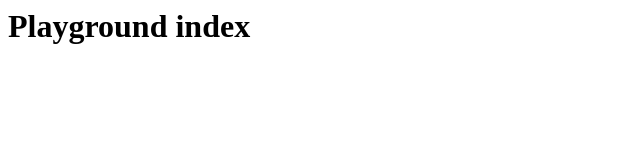
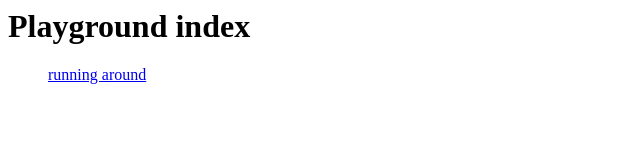
Before and after one commit to arjanbytez/playgound, a plain HTML site: page index.html in a window 1280 px wide. Shown: the whole page, without its empty margins (0-640 px from the left). Drawn offline with Linux system fonts and the light colour scheme.

Commit message:
Update index.html

```diff
--- a/index.html
+++ b/index.html
@@ -1,5 +1,7 @@
 <html>
 <body>
 <h1>Playground index</h1>
-<a href="running-around-in-circles.html">
+<ul>
+  <a href="running-around-in-circles.html">running around</a>
+ </ul>
 </body><html>
```
